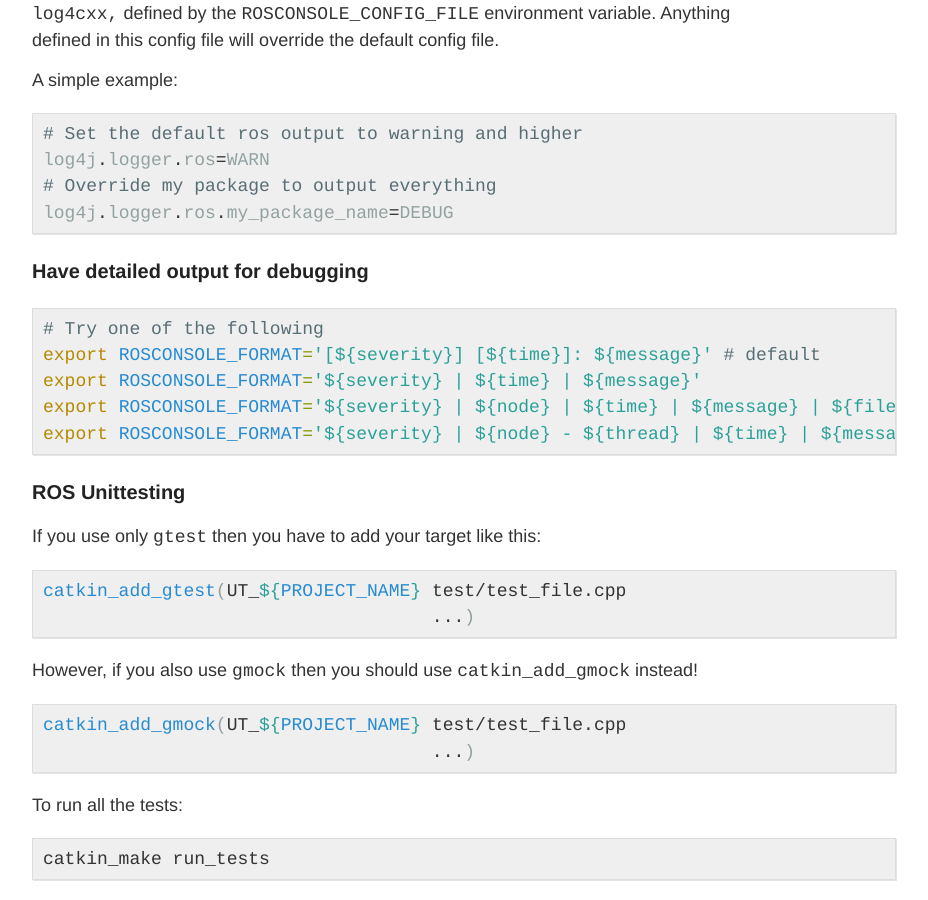
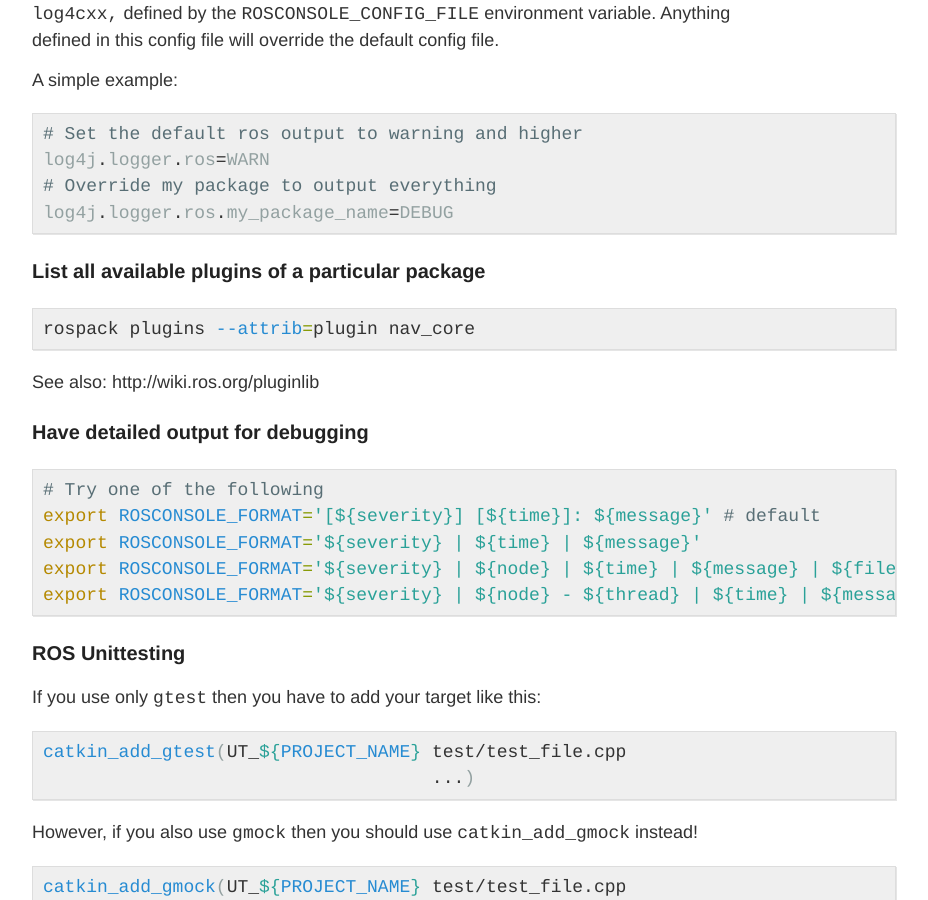
Before and after one commit to bergercookie/bergercookie.github.io, a Jekyll site: the page built from _posts/2019-10-13-ros.md, in a window 1280 px wide and 900 px high, scrolled down 1810 px. Shown: the whole window, without its empty margins (248-1176 px from the left). Built offline with Jekyll 4.4.1, drawn with Linux system fonts in a browser that asks for light colours; emoji names are drawn with the system emoji font; comment, search, counter and statistics services are not loaded; some of the changed text lies outside the part shown.

Commit message:
Update lockfile

```diff
--- a/_posts/2019-10-13-ros.md
+++ b/_posts/2019-10-13-ros.md
@@ -94,6 +94,14 @@ log4j.logger.ros=WARN
 log4j.logger.ros.my_package_name=DEBUG
 {% endhighlight %}
 
+### List all available plugins of a particular package
+
+{% highlight bash %}
+rospack plugins --attrib=plugin nav_core
+{% endhighlight %}
+
+See also: http://wiki.ros.org/pluginlib
+
 ### Have detailed output for debugging
 
 {% highlight bash %}
@@ -156,14 +164,15 @@ Source: https://answers.ros.org/question/256251/how-to-obtain-list-of-all-availa
 
 * [Environment variables](http://wiki.ros.org/ROS/EnvironmentVariables)
 * [ROS1 Turtlebot navigation tutorial](http://wiki.ros.osuosl.org/turtlebot_navigation/Tutorials/Autonomously%20navigate%20in%20a%20known%20map)
-{% include disqus.html %}
 
 ## ROS REPs of interest
 
 * [REP-117](https://www.ros.org/reps/rep-0117.html):
   * Readings too close to measure -> `-Inf`
-  * Invalid measurements          -> `NaN`
+  * Invalid measurements          -> ` NaN`
   * Readings of no return         -> `+Inf`
 * [REP-118](https://www.ros.org/reps/rep-0118.html)
   * Representing depth data
   * Use 32-bit Float
+
+{% include disqus.html %}
```
Also changed, not shown: Gemfile.lock.
